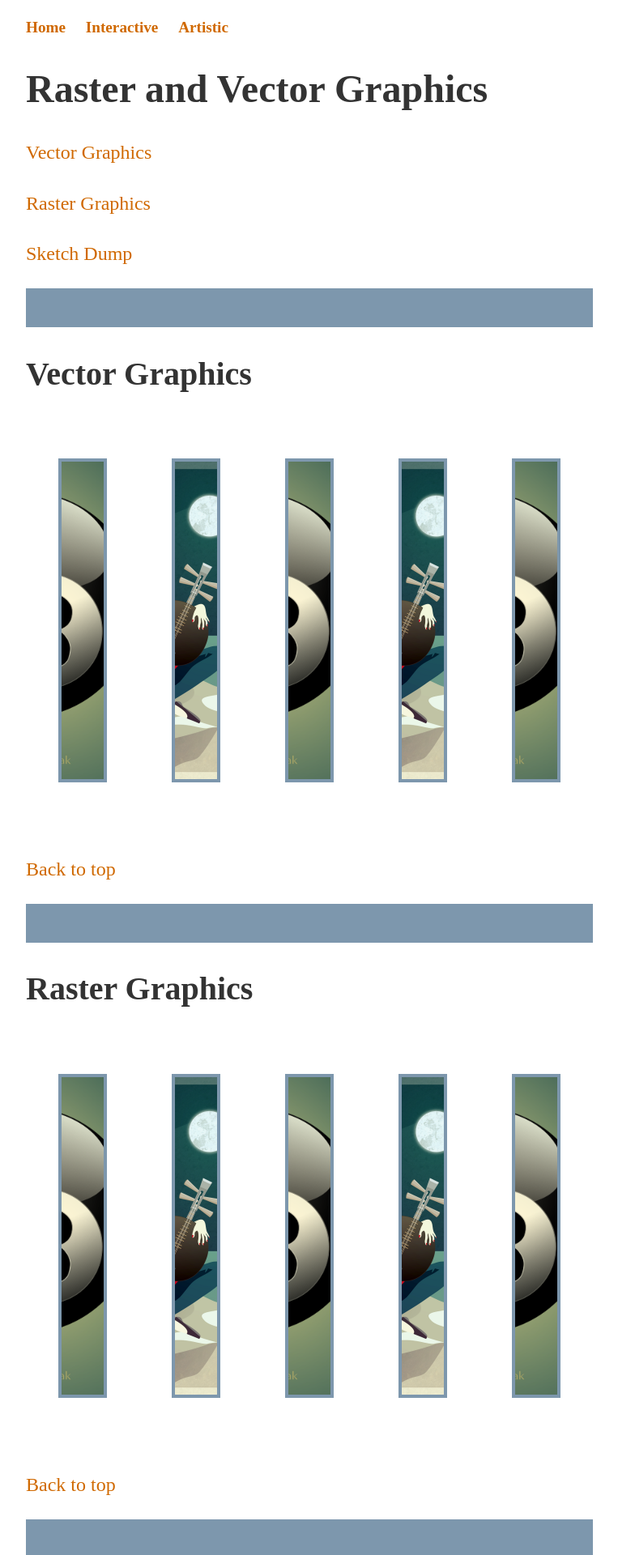
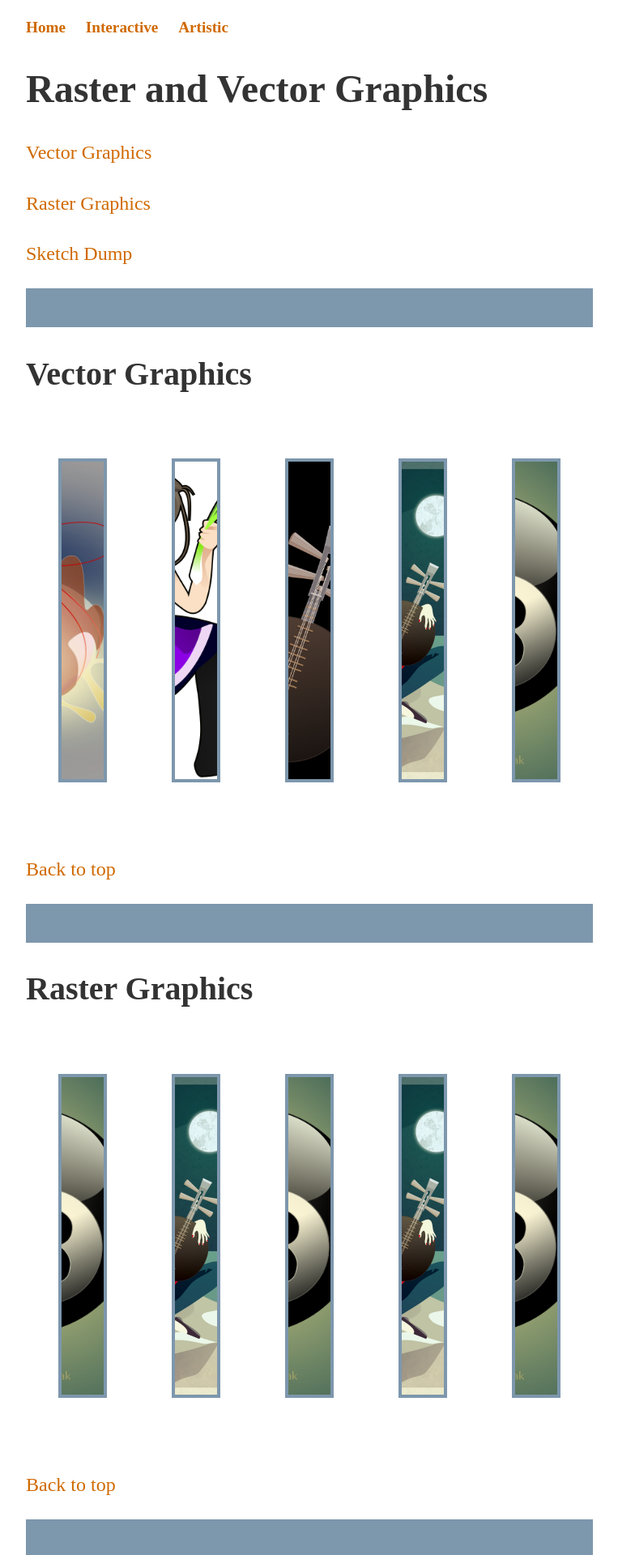
Before and after one commit to ewastasiak/Showcase, a Jekyll site: the page built from artistic/index.html, in a window 1280 px wide. Shown: the top 1920 px of the page at 81% size, without its empty margins (258-1021 px from the left). Built offline with Jekyll 4.4.1, drawn with Linux system fonts in a browser that asks for light colours; nearby versions of some CDN libraries; library files that are not in the unit come from our copies.

Commit message:
feat: Add vectors

```diff
--- a/artistic/index.html
+++ b/artistic/index.html
@@ -11,10 +11,10 @@ title: Raster and Vector Graphics
 <h2 id="vector">Vector Graphics</h2>
 <!--<div class="grid-container">-->
 <div class="flexbox">
-	<figure class="grid-1"><picture><img class="img-small" src="/img/v-8ball.png" alt="memory game screenshot"></picture></figure>
-	<figure class="grid-2"><picture><img class="img-small" src="/img/v-gekkin.png" alt="memory game screenshot"></picture></figure>
+	<figure class="grid-1"><picture><img class="img-small" src="/img/v-papetura.png" alt="memory game screenshot"></picture></figure>
+	<figure class="grid-2"><picture><img class="img-small" src="/img/v-leek.png" alt="memory game screenshot"></picture></figure>
 
-		<figure class="grid-1"><picture><img class="img-small" src="/img/v-8ball.png" alt="memory game screenshot"></picture></figure>
+		<figure class="grid-1"><picture><img class="img-small" src="/img/v-gekkin2.png" alt="memory game screenshot"></picture></figure>
 	<figure class="grid-2"><picture><img class="img-small" src="/img/v-gekkin.png" alt="memory game screenshot"></picture></figure>
 		<figure class="grid-1"><picture><img class="img-small" src="/img/v-8ball.png" alt="memory game screenshot"></picture></figure>
 	</div>
```
Also changed, not shown: img/v-gekkin2.png (added), img/v-leek.png (added), img/v-papetura.png (added).
